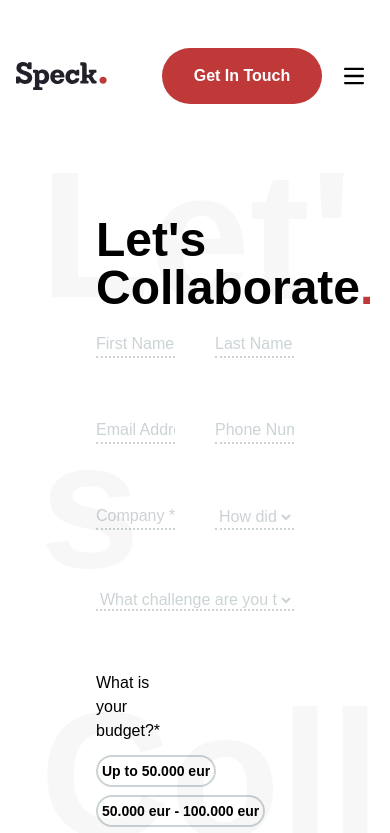
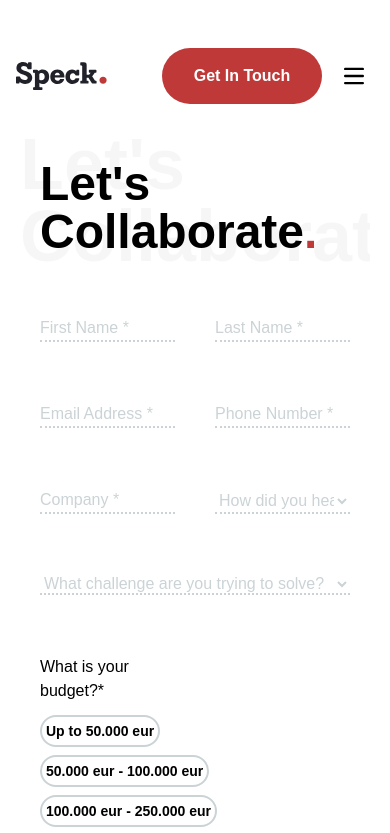
Before and after one commit to tivanovic21/speck-contact-page, a Next.js app: page / in a window 390 px wide. Shown: the top 833 px of the page. Built offline with nearby package versions, Linux system fonts and the light colour scheme; a web font is replaced by a local one; what tailwind-hamburgers would draw is missing.

Commit message:
update contactform design

```diff
--- a/src/app/components/contactForm.tsx
+++ b/src/app/components/contactForm.tsx
@@ -90,17 +90,17 @@ const ContactForm = () => {
     };
 
     return (
-        <main className="p-24 min-h-screen">
+        <main className="md:p-24 p-10 min-h-screen">
             <meta name="viewport" content="width=device-width, initial-scale=1"></meta>
             <div className={`flex flex-row flex-wrap ${windowWidth <= 1500 ? 'md:mb-44' : 'md:mb-16'}`}>
-                <div style={{fontSize: '180px', top: 100, left: 40, overflowWrap: 'anywhere', opacity: '0.03'}} className=" text-black font-heywow font-bold absolute pointer-events-none">
+                <div style={{opacity: '0.03', lineHeight: '1'}} className=" text-black md:text-10xl text-7xl md:inset-y-40 inset-y-32 md:inset-x-20 inset-x-5 font-heywow font-bold absolute pointer-events-none md:whitespace-nowrap overflow-hidden">
                     <p>Let's Collaborate</p>
                 </div>
                 <h1 className="text black font-heywow font-bold md:text-7xl text-5xl break-words pointer-events-none">
                     Let's Collaborate<span className="text-speck-red font-heywow font-bold md:text-7xl text-5xl pointer-events-none">.</span>
                 </h1>
             </div>
-            <div className="flex justify-center items-center md:h-screen z-10">
+            <div className="flex justify-center items-center md:h-screen md:mt-0 mt-10 z-10">
                 <div className="font-poppins text-base font-normal">
                     <form className="grid gap-y-10 grid-cols-2 gap-x-10 w-full" ref={formRef} onSubmit={handleSubmit}>
                         <input ref={firstNameRef} type="text" className="mt-5 placeholder-speck-ligt-siva border-b-2 border-dotted border-speck-ligt-siva focus:border-black bg-transparent" placeholder="First Name *" required />
```
